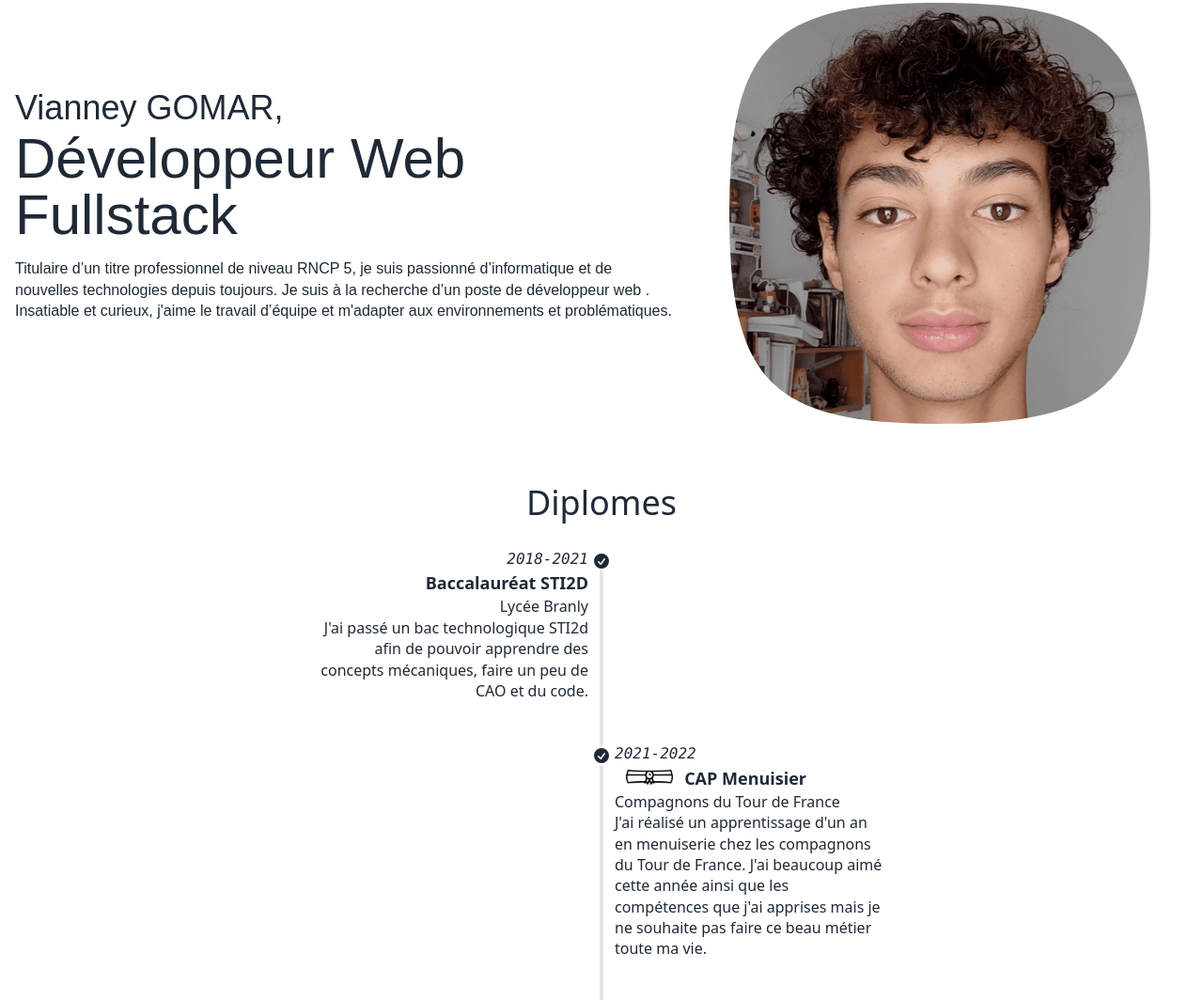
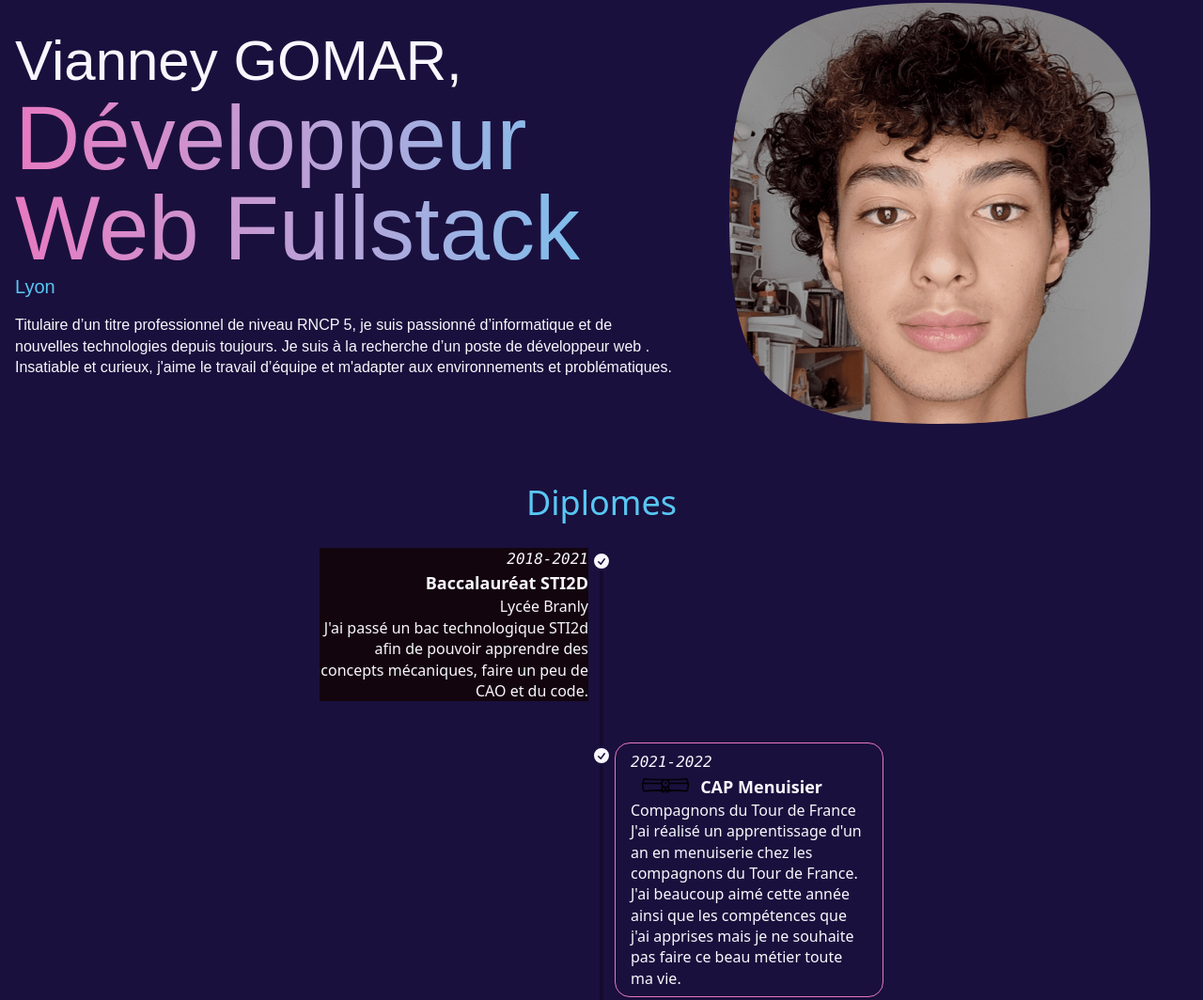
Before and after one commit to Vianndev/vianndev_portfolio, a website: page index.html in a window 1280 px wide. Shown: the part 117-1181 px from the top of the page at 94% size. Drawn offline with Linux system fonts and the light colour scheme; files whose address does not match are found by name.

Commit message:
feat: added synthwave theme and gradient on text

```diff
--- a/index.html
+++ b/index.html
@@ -1,5 +1,5 @@
 <!doctype html>
-<html class="no-js" lang="">
+<html class="no-js" lang="" data-theme="synthwave">
 
 <head>
   <meta charset="utf-8">
@@ -62,10 +62,12 @@
 </div>
 <!--Presentation-->
 <div class="hero min-h-85vh">
-  <div class=" hero-content">
+  <div class="hero-content">
   <div class="">
-    <h2 class="text-4xl font-poppins-black mb-1">Vianney GOMAR,</h2>
-    <h1 class="text-6xl font-poppins-extrabold">Développeur Web Fullstack</h1>
+    <h2 class="text-6xl font-poppins-black  mb-1">Vianney GOMAR,</h2>
+    <h1 class="text-8xl font-poppins-bold  text-transparent bg-clip-text bg-gradient-to-r from-primary to-secondary">Développeur Web Fullstack</h1>
+    <p class="text-xl text-secondary font-poppins-black  mb-1">Lyon</p>
+
     <div class="font-poppins-medium my-4">
       <p>Titulaire d’un titre professionnel de niveau RNCP 5, je suis passionné d’informatique et de nouvelles technologies depuis toujours.
         Je suis à la recherche d’un poste de développeur web .</p>
@@ -82,8 +84,9 @@
 
   </div>
 </div>
+
 <!-- Diplomes -->
-<h1 class="text-4xl text-center font-poppins m-2">Diplomes</h1>
+<h1 class="text-4xl text-center font-poppins m-2 text-secondary">Diplomes</h1>
 
 <div class="hero min-h-85vh md:0w-full w-1/2 m-auto">
   <div class=" hero-content">
@@ -94,7 +97,7 @@
         <path fill-rule="evenodd" d="M10 18a8 8 0 100-16 8 8 0 000 16zm3.857-9.809a.75.75 0 00-1.214-.882l-3.483 4.79-1.88-1.88a.75.75 0 10-1.06 1.061l2.5 2.5a.75.75 0 001.137-.089l4-5.5z" clip-rule="evenodd" />
       </svg>
     </div>
-    <div class="timeline-start mb-10 md:text-end">
+    <div class="timeline-start mb-10 md:text-end bg-primary-content">
       <time class="font-mono italic">2018-2021</time>
       <div class="text-lg font-black">Baccalauréat STI2D</div>
       <p>Lycée Branly</p>
@@ -104,12 +107,12 @@
   </li>
   <li>
     <hr />
-    <div class="timeline-middle">
+    <div class="timeline-middle ">
       <svg xmlns="http://www.w3.org/2000/svg" viewBox="0 0 20 20" fill="currentColor" class="h-5 w-5">
         <path fill-rule="evenodd" d="M10 18a8 8 0 100-16 8 8 0 000 16zm3.857-9.809a.75.75 0 00-1.214-.882l-3.483 4.79-1.88-1.88a.75.75 0 10-1.06 1.061l2.5 2.5a.75.75 0 001.137-.089l4-5.5z" clip-rule="evenodd" />
       </svg>
     </div>
-    <div class="timeline-end mb-10">
+    <div class="timeline-end timeline-box border-primary mb-10">
       <time class="font-mono italic">2021-2022</time>
       <p class="text-lg font-black  inline-flex items-baseline">
         <span class=""><img src="../daysui-september-portfolio/images/illustrations/diploma-svgrepo-com.png" alt="diplome" class="h-4 self-center mx-3"></span>
@@ -164,5 +167,6 @@
     </div>
   </div>
 </div>
+<!--<div class="absolute top-0 -z-10 h-full w-full bg-white"><div class="absolute bottom-auto left-auto right-0 top-0 h-[500px] w-[500px] -translate-x-[30%] translate-y-[20%] rounded-full bg-[rgba(173,109,244,0.5)] opacity-50 blur-[80px]"></div></div>-->
 </body>
 </html>
--- a/tailwind.config.js
+++ b/tailwind.config.js
@@ -29,4 +29,7 @@ module.exports = {
     require("@tailwindcss/typography"),
     require('daisyui'),
   ],
+  daisyui: {
+    themes: ["light", "dark", "synthwave"],
+  },
 }
```
Also changed, not shown: css/output.css.
